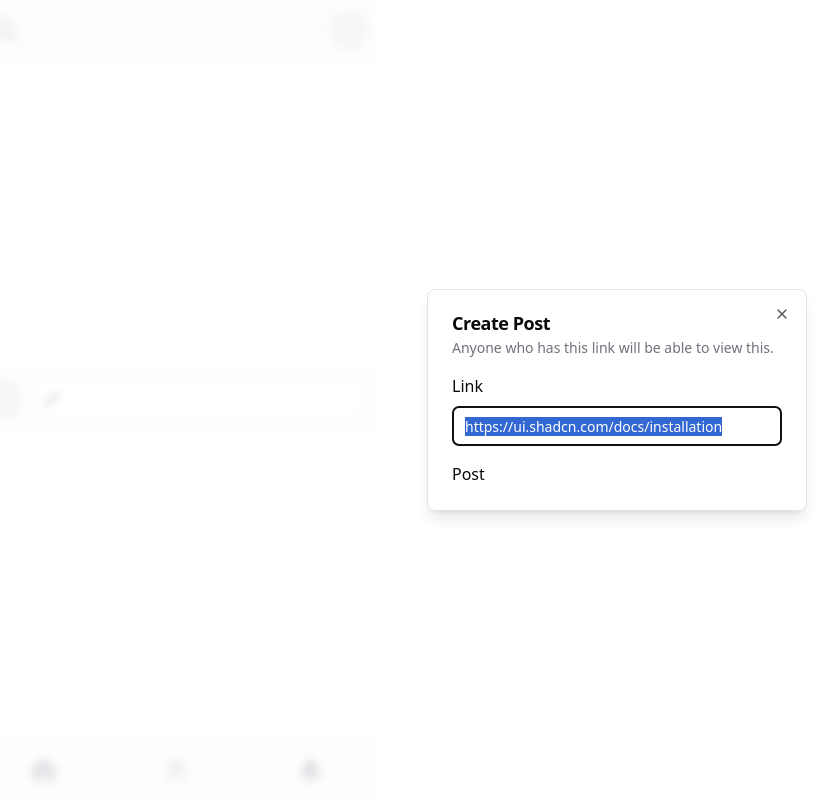
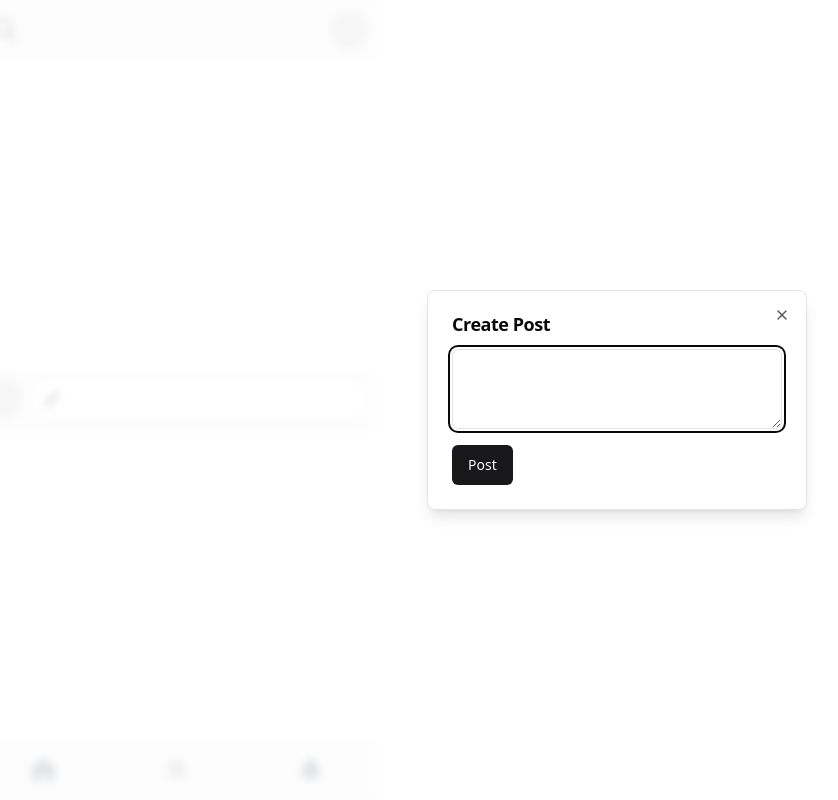
Before and after one commit to peacheychen/EchoSphere, a Next.js app: page / in a window 1280 px wide. Both pictures are taken after a click on the button 222 px from the left and 399 px from the top of the page. Shown: the whole page, without its empty margins (23-861 px from the left). Built offline with nearby package versions, Linux system fonts and the light colour scheme.

Commit message:
comment modal complete

```diff
--- a/components/WriteComment/CommentModal.tsx
+++ b/components/WriteComment/CommentModal.tsx
@@ -1,3 +1,4 @@
+import { useState, useEffect } from "react";
 import {
     DialogContent,
     DialogDescription,
@@ -7,38 +8,41 @@
     DialogTitle,
 } from "@/components/ui/dialog"
 import { Input } from "../ui/input";
+import { Textarea } from "../ui/textarea";
+import { Button } from "../ui/button";
 
 // TODO: Add a comment modal
 const CommentModal = () => {
+
+    const [comment, setComment] = useState("")
+
+    const onSubmit = () => {
+        console.log(comment)
+        setComment("")
+    }
 
     return (
 
         <>
             <DialogContent className="w-[380px]">
                 <DialogHeader>
-                    <DialogTitle>Create Post</DialogTitle>
-                    <DialogDescription>
-                        Anyone who has this link will be able to view this.
-                    </DialogDescription>
+                    <DialogTitle className="text-left">Create Post</DialogTitle>
                 </DialogHeader>
-                <div className="flex items-center space-x-2">
+                <div className="flex items-left space-x-2">
                     <div className="grid flex-1 gap-2">
-                        <div>
-                            Link
-                        </div>
-                        <Input
-                            id="link"
-                            defaultValue="https://ui.shadcn.com/docs/installation"
-                            readOnly
+                        <Textarea
+                            onChange={(e) => setComment(e.target.value)}
+                            value={comment}
+
                         />
                     </div>
 
                 </div>
                 <DialogFooter className="sm:justify-start">
                     <DialogClose asChild>
-                        <button type="button">
+                        <Button type="button" onClick={onSubmit}>
                             Post
-                        </button>
+                        </Button>
                     </DialogClose>
                 </DialogFooter>
             </DialogContent>
--- /dev/null
+++ b/components/ui/button.tsx
@@ -0,0 +1,56 @@
+import * as React from "react"
+import { Slot } from "@radix-ui/react-slot"
+import { cva, type VariantProps } from "class-variance-authority"
+
+import { cn } from "@/lib/utils"
+
+const buttonVariants = cva(
+  "inline-flex items-center justify-center whitespace-nowrap rounded-md text-sm font-medium ring-offset-background transition-colors focus-visible:outline-none focus-visible:ring-2 focus-visible:ring-ring focus-visible:ring-offset-2 disabled:pointer-events-none disabled:opacity-50",
+  {
+    variants: {
+      variant: {
+        default: "bg-primary text-primary-foreground hover:bg-primary/90",
+        destructive:
+          "bg-destructive text-destructive-foreground hover:bg-destructive/90",
+        outline:
+          "border border-input bg-background hover:bg-accent hover:text-accent-foreground",
+        secondary:
+          "bg-secondary text-secondary-foreground hover:bg-secondary/80",
+        ghost: "hover:bg-accent hover:text-accent-foreground",
+        link: "text-primary underline-offset-4 hover:underline",
+      },
+      size: {
+        default: "h-10 px-4 py-2",
+        sm: "h-9 rounded-md px-3",
+        lg: "h-11 rounded-md px-8",
+        icon: "h-10 w-10",
+      },
+    },
+    defaultVariants: {
+      variant: "default",
+      size: "default",
+    },
+  }
+)
+
+export interface ButtonProps
+  extends React.ButtonHTMLAttributes<HTMLButtonElement>,
+    VariantProps<typeof buttonVariants> {
+  asChild?: boolean
+}
+
+const Button = React.forwardRef<HTMLButtonElement, ButtonProps>(
+  ({ className, variant, size, asChild = false, ...props }, ref) => {
+    const Comp = asChild ? Slot : "button"
+    return (
+      <Comp
+        className={cn(buttonVariants({ variant, size, className }))}
+        ref={ref}
+        {...props}
+      />
+    )
+  }
+)
+Button.displayName = "Button"
+
+export { Button, buttonVariants }
--- /dev/null
+++ b/components/ui/textarea.tsx
@@ -0,0 +1,24 @@
+import * as React from "react"
+
+import { cn } from "@/lib/utils"
+
+export interface TextareaProps
+  extends React.TextareaHTMLAttributes<HTMLTextAreaElement> {}
+
+const Textarea = React.forwardRef<HTMLTextAreaElement, TextareaProps>(
+  ({ className, ...props }, ref) => {
+    return (
+      <textarea
+        className={cn(
+          "flex min-h-[80px] w-full rounded-md border border-input bg-background px-3 py-2 text-sm ring-offset-background placeholder:text-muted-foreground focus-visible:outline-none focus-visible:ring-2 focus-visible:ring-ring focus-visible:ring-offset-2 disabled:cursor-not-allowed disabled:opacity-50",
+          className
+        )}
+        ref={ref}
+        {...props}
+      />
+    )
+  }
+)
+Textarea.displayName = "Textarea"
+
+export { Textarea }
--- a/package.json
+++ b/package.json
@@ -16,6 +16,7 @@
     "@fortawesome/free-solid-svg-icons": "^6.4.2",
     "@fortawesome/react-fontawesome": "^0.2.0",
     "@radix-ui/react-dialog": "^1.0.5",
+    "@radix-ui/react-slot": "^1.0.2",
     "class-variance-authority": "^0.7.0",
     "clsx": "^2.0.0",
     "lucide-react": "^0.292.0",
```
